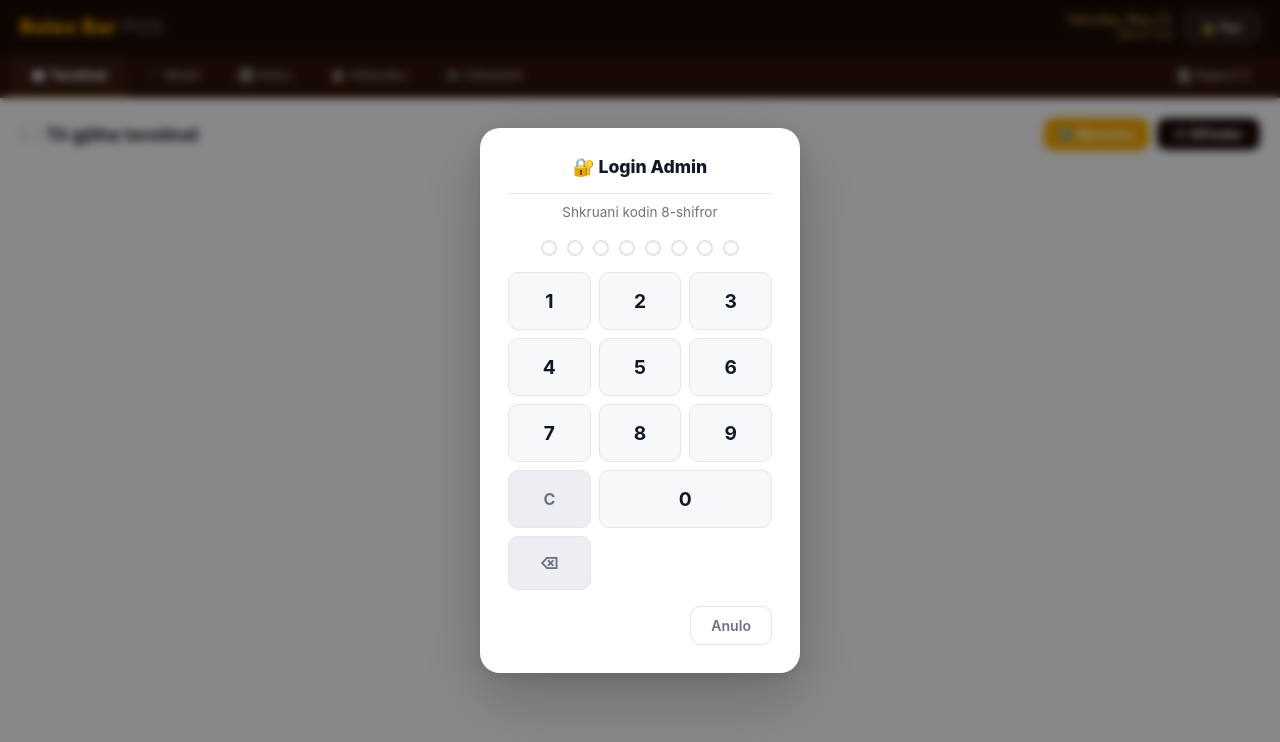
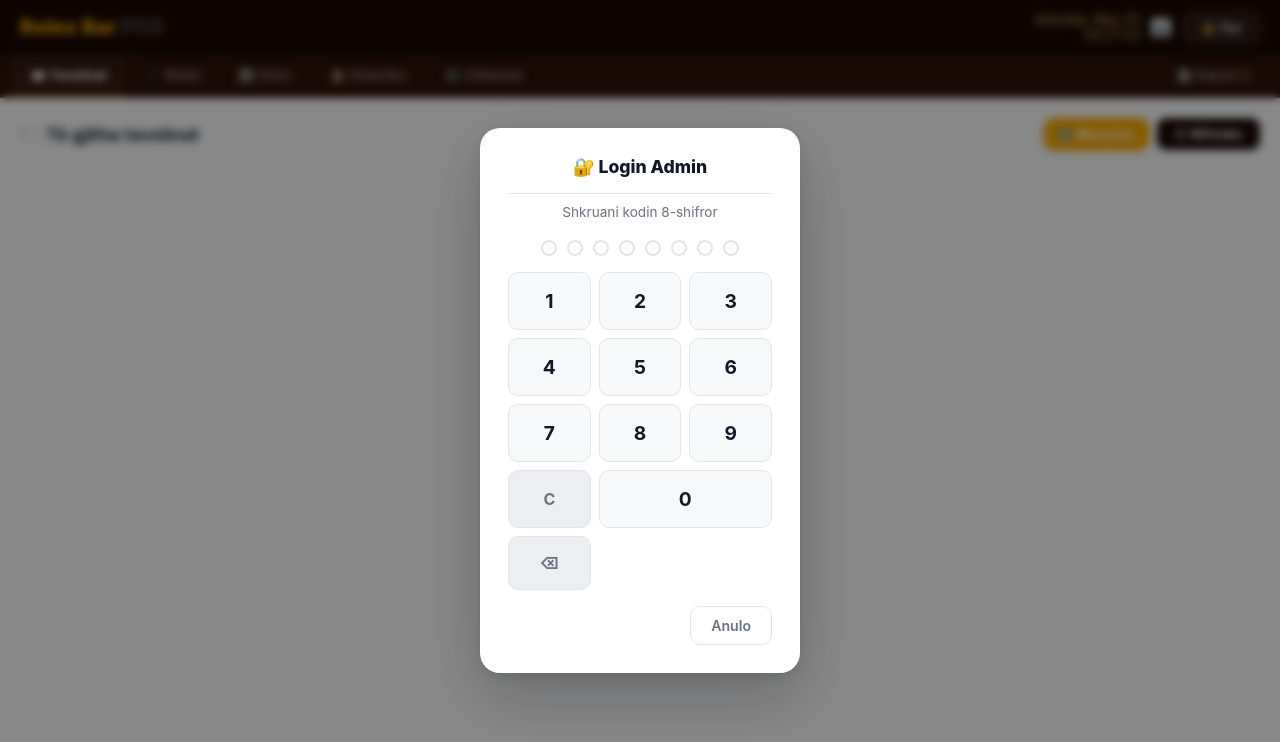
Before and after one commit to NemInventar/Rolex-Bar, a plain HTML site: page index.html in a window 1280 px wide. Drawn offline with nearby package versions, Linux system fonts and the light colour scheme; no server answers.

Commit message:
feat: printer connect button in header

```diff
--- a/index.html
+++ b/index.html
@@ -29,6 +29,7 @@
       </div>
       <button id="bb-dil" onclick="logoutBruger()">×</button>
     </div>
+    <button id="printer-btn" onclick="lidhPrinter()" title="Lidh printerin">🖨️</button>
     <button id="admin-btn" onclick="toggleAdmin()">🔒 Hyr</button>
   </div>
 </div>
```
